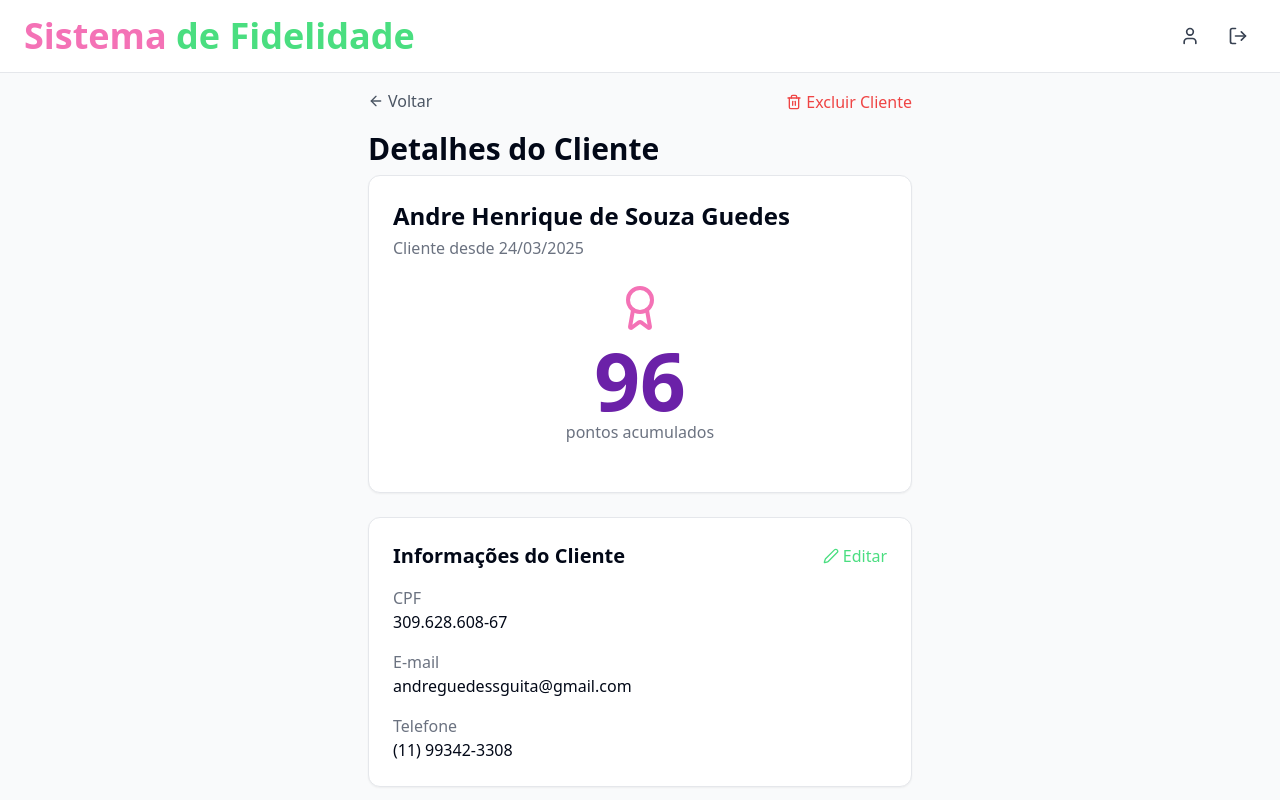
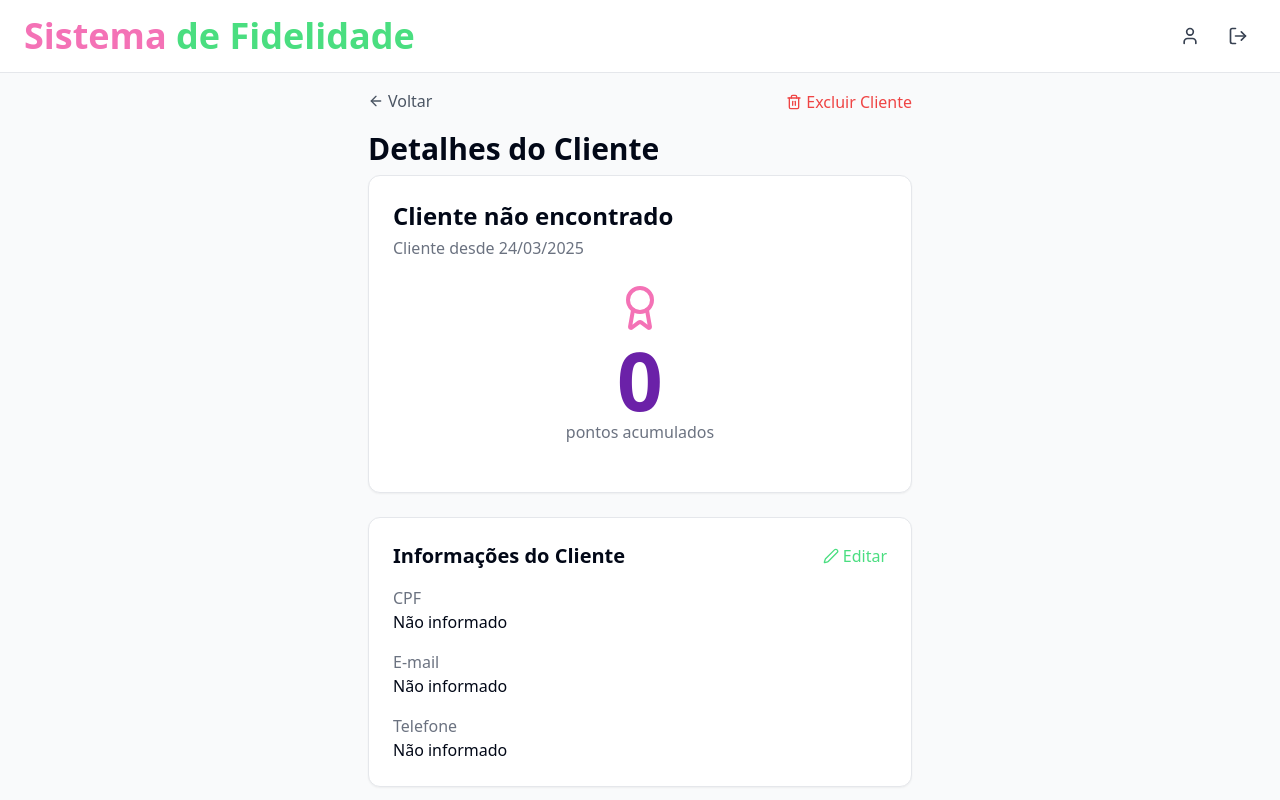
Before and after one commit to andrehenriquesouzacontato/password-puzzle-solution, a React (Vite) app: page /admin/cliente/1 in a window 1280 px wide. Shown: the top 800 px of the page. Built offline with nearby package versions, Linux system fonts and the light colour scheme.

Commit message:
Remove mock client data

```diff
--- a/src/pages/Dashboard.tsx
+++ b/src/pages/Dashboard.tsx
@@ -5,19 +5,16 @@ import Header from '../components/Header';
 import { Calendar, Edit2 } from 'lucide-react';
 import { Link } from 'react-router-dom';
 
-// Cliente vazio até conectar com a API
-const clienteVazio = {
-  id: '',
-  nome: 'Cliente',
-  cpf: '',
-  email: '',
-  telefone: '',
-  pontos: 0,
-  dataCadastro: new Date().toISOString().split('T')[0]
-};
-
 const Dashboard: React.FC = () => {
-  const [cliente, setCliente] = useState(clienteVazio);
+  const [cliente, setCliente] = useState({
+    id: '',
+    nome: '',
+    cpf: '',
+    email: '',
+    telefone: '',
+    pontos: 0,
+    dataCadastro: new Date().toISOString().split('T')[0]
+  });
   const [compras, setCompras] = useState([]);
 
   return (
@@ -25,7 +22,7 @@ const Dashboard: React.FC = () => {
       <Header />
 
       <div className="container max-w-xl px-4 pb-8">
-        <h1 className="page-title">Olá, {cliente.nome.split(' ')[0]}</h1>
+        <h1 className="page-title">Olá, {cliente.nome ? cliente.nome.split(' ')[0] : 'Cliente'}</h1>
 
         {/* Pontos de Fidelidade */}
         <div className="card-container">
--- a/src/pages/admin/ClienteDetalhes.tsx
+++ b/src/pages/admin/ClienteDetalhes.tsx
@@ -7,34 +7,26 @@ import { ArrowLeft, Award, Trash2, Edit2, ShoppingBag, Gift } from 'lucide-react
 import InputMask from '../../components/InputMask';
 import { formatCurrency } from '../../utils/formatters';
 
-// Mock data
-const mockCliente = {
-  id: '1',
-  nome: 'Andre Henrique de Souza Guedes',
-  cpf: '309.628.608-67',
-  email: 'andreguedessguita@gmail.com',
-  telefone: '(11) 99342-3308',
-  pontos: 96,
-  dataCadastro: '2025-03-24'
-};
-
-const mockCompras = [
-  { id: '1', valor: 29.90, pontos: 29, data: '2025-03-17' },
-  { id: '2', valor: 67.87, pontos: 67, data: '2025-03-17' }
-];
-
 const ClienteDetalhes: React.FC = () => {
   const { id } = useParams<{ id: string }>();
   const navigate = useNavigate();
-  const [cliente, setCliente] = useState(mockCliente);
-  const [compras, setCompras] = useState(mockCompras);
+  const [cliente, setCliente] = useState({
+    id: '',
+    nome: '',
+    cpf: '',
+    email: '',
+    telefone: '',
+    pontos: 0,
+    dataCadastro: new Date().toISOString().split('T')[0]
+  });
+  const [compras, setCompras] = useState([]);
   const [valor, setValor] = useState('');
   const [showConfirmDelete, setShowConfirmDelete] = useState(false);
 
   useEffect(() => {
     // In a real app, this would be an API call to fetch client details
-    // For demo purposes, we'll use the mock data
     console.log('Fetching details for client ID:', id);
+    // API call will be implemented when ready
   }, [id]);
 
   const handleRegistrarCompra = (e: React.FormEvent) => {
@@ -123,7 +115,7 @@ const ClienteDetalhes: React.FC = () => {
         <h1 className="page-title">Detalhes do Cliente</h1>
 
         <div className="card-container">
-          <h2 className="text-2xl font-bold mb-1">{cliente.nome}</h2>
+          <h2 className="text-2xl font-bold mb-1">{cliente.nome || 'Cliente não encontrado'}</h2>
           <p className="text-gray-500 mb-4">Cliente desde {new Date(cliente.dataCadastro).toLocaleDateString('pt-BR')}</p>
 
           <div className="flex flex-col items-center my-6">
@@ -152,17 +144,17 @@ const ClienteDetalhes: React.FC = () => {
           <div className="space-y-4">
             <div>
               <div className="text-gray-500">CPF</div>
-              <div className="font-medium">{cliente.cpf}</div>
+              <div className="font-medium">{cliente.cpf || 'Não informado'}</div>
             </div>
 
             <div>
               <div className="text-gray-500">E-mail</div>
-              <div className="font-medium">{cliente.email}</div>
+              <div className="font-medium">{cliente.email || 'Não informado'}</div>
             </div>
 
             <div>
               <div className="text-gray-500">Telefone</div>
-              <div className="font-medium">{cliente.telefone}</div>
+              <div className="font-medium">{cliente.telefone || 'Não informado'}</div>
             </div>
           </div>
         </div>
```
